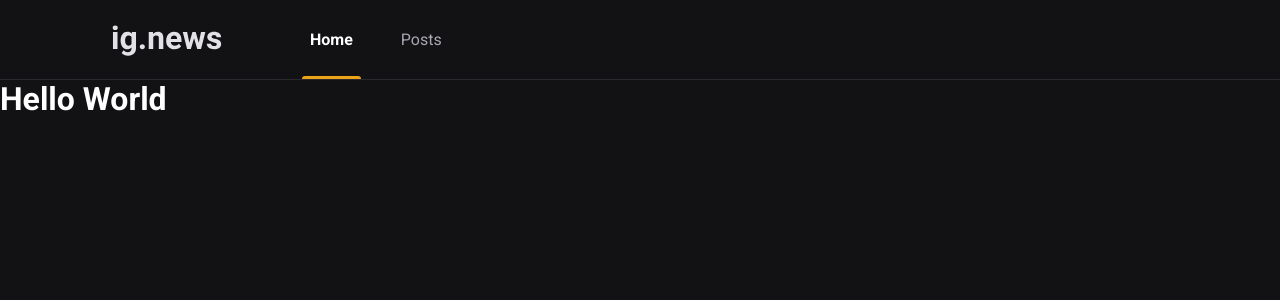
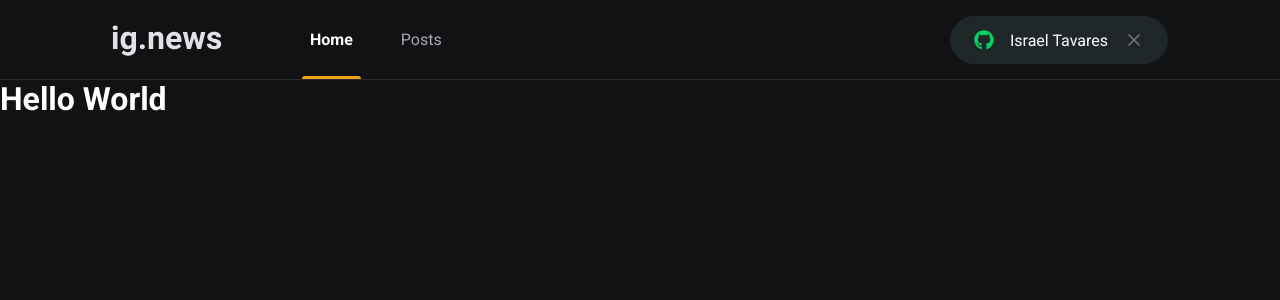
Before and after one commit to israelbulcaotavares/ignews, a Next.js app: page / in a window 1280 px wide. Shown: the top 300 px of the page. Built offline with nearby package versions, Linux system fonts and the light colour scheme.

Commit message:
Componente: SignInButton

```diff
--- a/package.json
+++ b/package.json
@@ -12,6 +12,7 @@
     "next": "12.1.5",
     "react": "18.0.0",
     "react-dom": "18.0.0",
+    "react-icons": "^4.3.1",
     "sass": "^1.50.1"
   },
   "devDependencies": {
--- a/src/components/Header/index.tsx
+++ b/src/components/Header/index.tsx
@@ -1,3 +1,4 @@
+import { SignInButtom } from '../SignInButton'
 import styles from './styles.module.scss'
 
 export function Header(){
@@ -9,6 +10,7 @@
                 <a href="" className={styles.active}>Home</a>
                 <a href="">Posts</a>
                 </nav>
+                <SignInButtom/>
             </div>
         </header>
     )
--- a/src/components/Header/styles.module.scss
+++ b/src/components/Header/styles.module.scss
@@ -54,4 +54,8 @@
 
         }
     }
+
+    button{
+        margin-left: auto;
+    }
 }
--- /dev/null
+++ b/src/components/SignInButton/index.tsx
@@ -0,0 +1,26 @@
+import { FaGithub  } from 'react-icons/fa'
+import { FiX } from 'react-icons/fi'
+
+import styles from './styles.module.scss'
+
+
+export function SignInButtom(){
+    const isUserLoggedIn = true;
+
+    return isUserLoggedIn ? (
+        <button type="button"
+        className={styles.signInButton}
+        >
+             <FaGithub color='#04d361'/>
+            Israel Tavares
+            <FiX color='#737380' className={styles.closeIcon} />
+        </button>
+    ):(
+        <button type="button"
+        className={styles.signInButton}
+        >
+             <FaGithub color='#eba417'/>
+            Sign in with Github
+        </button>
+    )
+}
--- /dev/null
+++ b/src/components/SignInButton/styles.module.scss
@@ -0,0 +1,31 @@
+.signInButton{
+    height: 3rem;
+    border-radius: 3rem;
+    background: var(--gray-850) ;
+    border: 0;
+    padding: 0 1.5rem;
+
+    display: flex;
+    align-items: center;
+    justify-content: center;
+
+    color: var(--white);
+
+    svg{
+        width: 20px;
+        height: 20px;
+    }
+
+    svg:first-child{
+        margin-right: 1rem;
+    }
+
+    svg.closeIcon{
+        margin-left: 1rem;
+    }
+
+    transition: filter 0.2s;
+    &:hover{
+        filter: brightness(0.8);
+    }
+}
--- a/src/styles/global.scss
+++ b/src/styles/global.scss
@@ -9,6 +9,7 @@
     --gray-100: #e1e1e6;
     --gray-300: #a8a8b3;
     --gray-800: #29292e;
+    --gray-850: #1f2729;
     --gray-900: #121214;
 
     --cyan-500:#61dafb;
```
Also changed, not shown: 1 other file (tests, documents, lock files or other folders).
